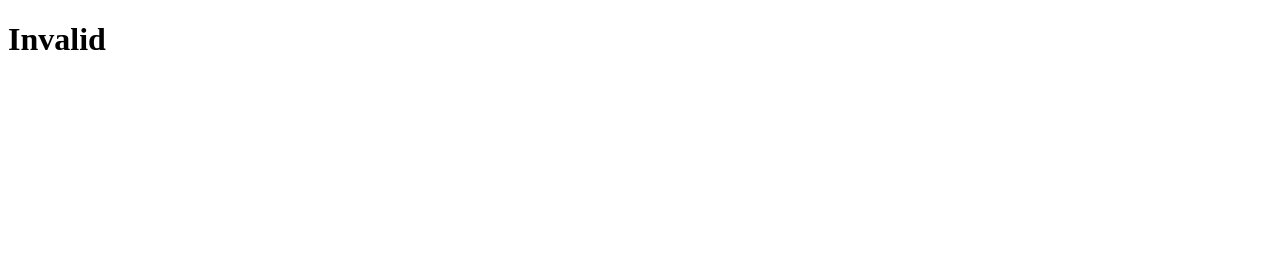
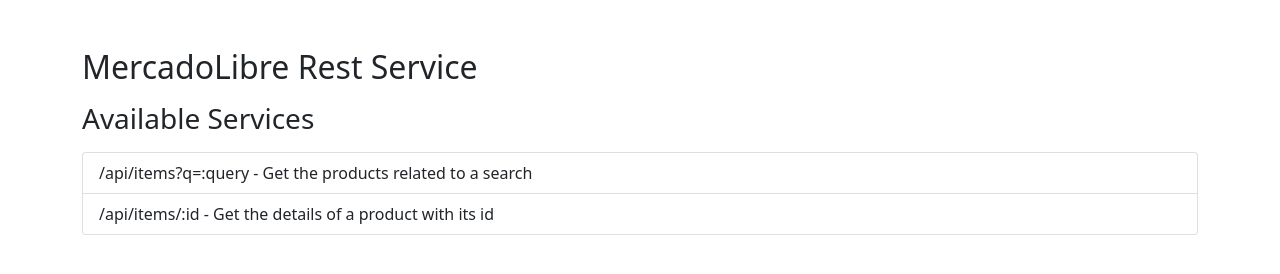
Before and after one commit to AdrianSalvador21/mercadoLibreServiceExample, a website: page public/index.html in a window 1280 px wide. Drawn offline with nearby package versions, Linux system fonts and the light colour scheme.

Commit message:
index changed

```diff
--- a/public/index.html
+++ b/public/index.html
@@ -3,9 +3,22 @@
 <head>
   <meta charset="UTF-8">
   <meta name="viewport" content="width=device-width, initial-scale=1.0">
-  <title>Invalid</title>
+  <link href="https://cdn.jsdelivr.net/npm/bootstrap@5.1.1/dist/css/bootstrap.min.css" rel="stylesheet" integrity="sha384-F3w7mX95PdgyTmZZMECAngseQB83DfGTowi0iMjiWaeVhAn4FJkqJByhZMI3AhiU" crossorigin="anonymous">
+  <title>MercadoLibre Rest Service</title>
 </head>
 <body>
-  <h1>Invalid</h1>
+  <div class="container mt-5">
+    <div class="row">
+      <div class="col-12">
+        <h2>MercadoLibre Rest Service</h2>
+
+        <h3 class="mt-3">Available Services</h3>
+        <ul class="list-group mt-3">
+          <li class="list-group-item">/api/items?q=:query - Get the products related to a search </li>
+          <li class="list-group-item">/api/items/:id - Get the details of a product with its id</li>
+        </ul>
+      </div>
+    </div>
+  </div>
 </body>
 </html>
```
